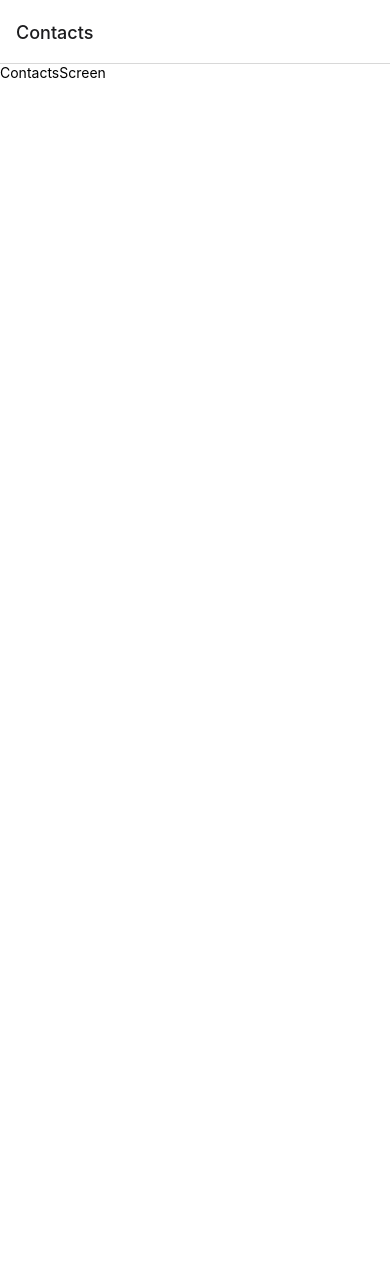
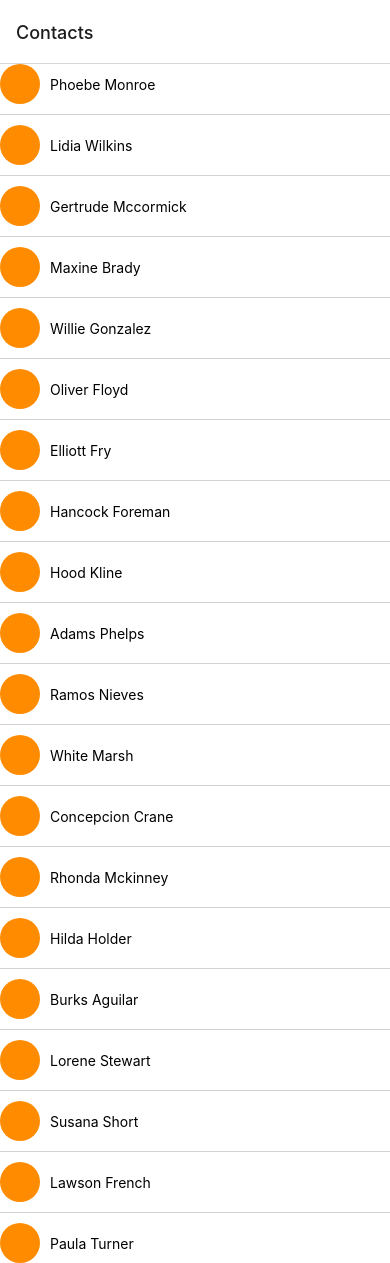
Before and after one commit to kaixuannnn/projecttest, a React Native app: screen /Contacts in a window 390 px wide. Before the commit the page ends 844 px from the top, so only its background shows below. Built offline with nearby package versions, Linux system fonts and the light colour scheme.

Commit message:
contact list screen added

```diff
--- /dev/null
+++ b/app/components/ContactsList.js
@@ -0,0 +1,59 @@
+import {
+  FlatList,
+  StyleSheet,
+  Text,
+  TouchableWithoutFeedback,
+  View,
+} from 'react-native';
+import React from 'react';
+import {useNavigation} from '@react-navigation/native';
+import {LIGHT_GREY} from '../config/colors';
+
+const Separator = () => <View style={styles.separator} />;
+
+const ContactsList = ({data}) => {
+  const navigation = useNavigation();
+  const renderItem = ({item}) => {
+    return (
+      <TouchableWithoutFeedback
+        onPress={() => navigation.navigate('ContactDetails', {person: item})}>
+        <View style={styles.listItem}>
+          <View style={styles.iconPlaceholder} />
+          <Text>
+            {item.firstName} {item.lastName}
+          </Text>
+        </View>
+      </TouchableWithoutFeedback>
+    );
+  };
+
+  return (
+    <FlatList
+      renderItem={renderItem}
+      data={data}
+      ItemSeparatorComponent={Separator}
+    />
+  );
+};
+
+export default ContactsList;
+
+const styles = StyleSheet.create({
+  iconPlaceholder: {
+    height: 40,
+    width: 40,
+    borderRadius: 20,
+    backgroundColor: '#ff8c00',
+    marginRight: 10,
+  },
+  listItem: {
+    flexDirection: 'row',
+    alignItems: 'center',
+  },
+  separator: {
+    backgroundColor: LIGHT_GREY,
+    width: '100%',
+    height: 1,
+    marginVertical: 10,
+  },
+});
--- /dev/null
+++ b/app/config/colors.js
@@ -0,0 +1 @@
+export const LIGHT_GREY = '#D3D3D3';
--- /dev/null
+++ b/app/config/data.json
@@ -0,0 +1,136 @@
+[
+  {
+    "id": "5c8a80f52dfee238898d64cf",
+    "firstName": "Phoebe",
+    "lastName": "Monroe",
+    "email": "phoebemonroe@furnafix.com",
+    "phone": "(903) 553-3410"
+  },
+  {
+    "id": "5c8a80f575270ddb54a18f86",
+    "firstName": "Lidia",
+    "lastName": "Wilkins",
+    "email": "lidiawilkins@furnafix.com",
+    "phone": "(997) 482-3866"
+  },
+  {
+    "id": "5c8a80f57a27f272ab4272f9",
+    "firstName": "Gertrude",
+    "lastName": "Mccormick",
+    "email": "gertrudemccormick@furnafix.com"
+  },
+  {
+    "id": "5c8a80f5e2ad4c1edc5cc5d9",
+    "firstName": "Maxine",
+    "lastName": "Brady",
+    "email": "maxinebrady@furnafix.com",
+    "phone": "(919) 469-2468"
+  },
+  {
+    "id": "5c8a80f5437a24a66ac7e0c5",
+    "firstName": "Willie",
+    "lastName": "Gonzalez",
+    "phone": "(892) 456-3603"
+  },
+  {
+    "id": "5c8a80f5a7d3d251ba82df41",
+    "firstName": "Oliver",
+    "lastName": "Floyd",
+    "email": "oliverfloyd@furnafix.com",
+    "phone": "(953) 421-2772"
+  },
+  {
+    "id": "5c8a80f5d3c01af26b266b13",
+    "firstName": "Elliott",
+    "lastName": "Fry",
+    "email": "elliottfry@furnafix.com",
+    "phone": "(869) 557-2814"
+  },
+  {
+    "id": "5c8a80f597cdf9c2fc4f8466",
+    "firstName": "Hancock",
+    "lastName": "Foreman"
+  },
+  {
+    "id": "5c8a80f537cded38d718ecf5",
+    "firstName": "Hood",
+    "lastName": "Kline",
+    "email": "hoodkline@furnafix.com",
+    "phone": "(997) 596-2026"
+  },
+  {
+    "id": "5c8a80f531ed87bee8d951d6",
+    "firstName": "Adams",
+    "lastName": "Phelps",
+    "email": "adamsphelps@furnafix.com",
+    "phone": "(847) 570-2622"
+  },
+  {
+    "id": "5c8a80f537a8602ee2be6b6d",
+    "firstName": "Ramos",
+    "lastName": "Nieves",
+    "email": "ramosnieves@furnafix.com",
+    "phone": "(808) 550-3692"
+  },
+  {
+    "id": "5c8a80f57ba5cd82a37a039c",
+    "firstName": "White",
+    "lastName": "Marsh",
+    "email": "whitemarsh@furnafix.com",
+    "phone": "(943) 403-2609"
+  },
+  {
+    "id": "5c8a80f5d502bbf9f69e8b6d",
+    "firstName": "Concepcion",
+    "lastName": "Crane",
+    "email": "concepcioncrane@furnafix.com",
+    "phone": "(992) 499-2570"
+  },
+  {
+    "id": "5c8a80f5000661cb7e325e17",
+    "firstName": "Rhonda",
+    "lastName": "Mckinney",
+    "email": "rhondamckinney@furnafix.com",
+    "phone": "(887) 477-3521"
+  },
+  {
+    "id": "5c8a80f59283e24a4e526335",
+    "firstName": "Hilda",
+    "lastName": "Holder"
+  },
+  {
+    "id": "5c8a80f52aec26a5edc4e17c",
+    "firstName": "Burks",
+    "lastName": "Aguilar",
+    "email": "burksaguilar@furnafix.com",
+    "phone": "(847) 431-2033"
+  },
+  {
+    "id": "5c8a80f5b3a1e477360db964",
+    "firstName": "Lorene",
+    "lastName": "Stewart",
+    "email": "lorenestewart@furnafix.com",
+    "phone": "(895) 440-2387"
+  },
+  {
+    "id": "5c8a80f57dab375acf5030c1",
+    "firstName": "Susana",
+    "lastName": "Short",
+    "email": "susanashort@furnafix.com",
+    "phone": "(831) 501-3483"
+  },
+  {
+    "id": "5c8a80f523e488dd917a6e45",
+    "firstName": "Lawson",
+    "lastName": "French",
+    "email": "lawsonfrench@furnafix.com",
+    "phone": "(860) 430-3555"
+  },
+  {
+    "id": "5c8a80f5e3d1f2f2967c4621",
+    "firstName": "Paula",
+    "lastName": "Turner",
+    "email": "paulaturner@furnafix.com",
+    "phone": "(873) 553-3808"
+  }
+]
--- a/app/screens/ContactsScreen.js
+++ b/app/screens/ContactsScreen.js
@@ -1,10 +1,13 @@
 import {StyleSheet, Text, View} from 'react-native';
 import React from 'react';
+import ContactsList from '../components/ContactsList';
+
+import persons from '../config/data.json';
 
 const ContactsScreen = () => {
   return (
-    <View>
-      <Text>ContactsScreen</Text>
+    <View style={styles.container}>
+      <ContactsList data={persons} />
     </View>
   );
 };
```
